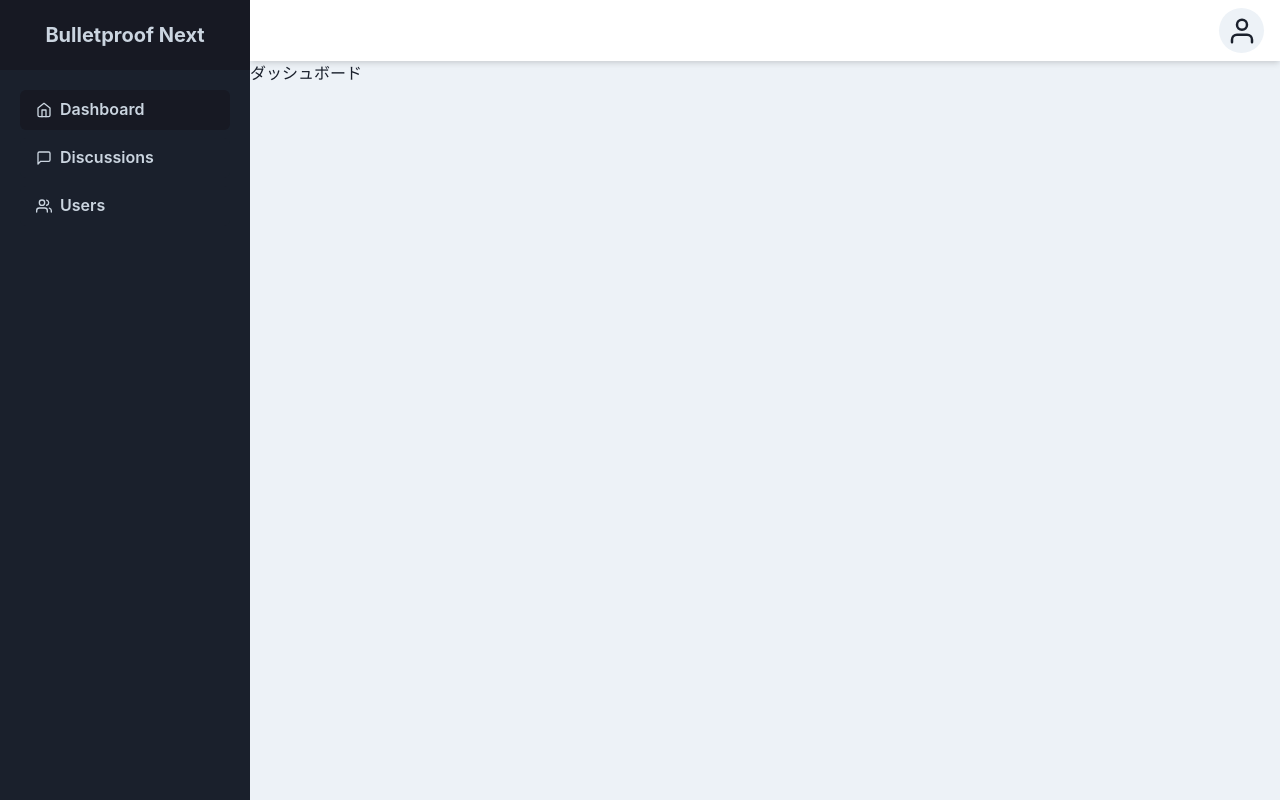
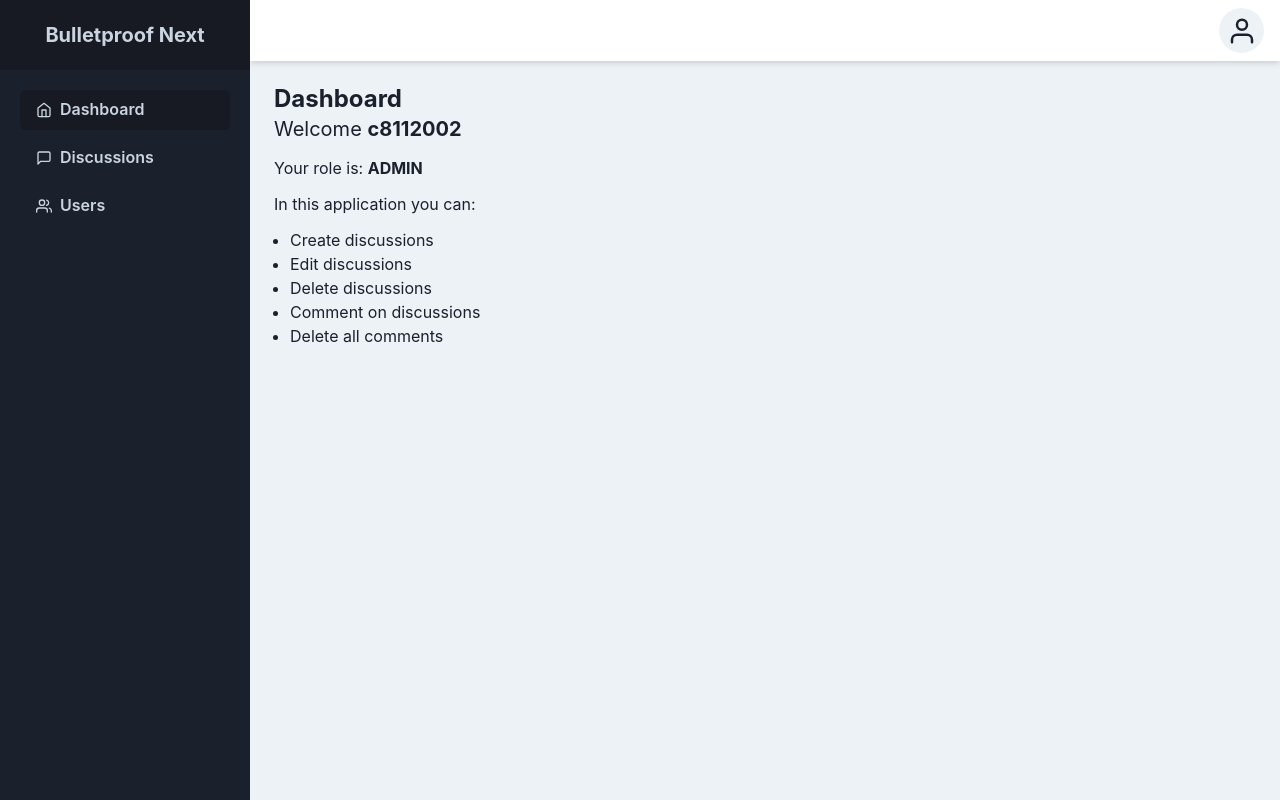
Before and after one commit to axis-sato/bulletproof-next, a Next.js app: page /app in a window 1280 px wide. Built offline with nearby package versions, Linux system fonts and the light colour scheme.

Commit message:
ダッシュボード画面を実装

```diff
--- a/src/components/Layout/MainLayout.tsx
+++ b/src/components/Layout/MainLayout.tsx
@@ -19,6 +19,7 @@ import {
   MenuButton,
   MenuItem,
   MenuList,
+  Heading,
 } from "@chakra-ui/react";
 import clsx from "clsx";
 import Head from "next/head";
@@ -220,7 +221,10 @@ const MainLayout = ({ children, title }: MainLayoutProps) => {
         />
       </Box>
 
-      <Box ml={variants?.navigation === "sidebar" ? SIDEBAR_W : 0}>
+      <Box ml={variants?.navigation === "sidebar" ? SIDEBAR_W : 0} p="6">
+        <Box>
+          <Heading fontSize={"2xl"}>{title}</Heading>
+        </Box>
         {children}
       </Box>
     </Box>
--- a/src/features/misc/components/Dashboard.tsx
+++ b/src/features/misc/components/Dashboard.tsx
@@ -1,7 +1,44 @@
+import { Box, Text, UnorderedList, ListItem } from "@chakra-ui/react";
+
 import MainLayout from "@/components/Layout/MainLayout";
+import { useAuth, USER_ROLE_ADMIN, USER_ROLE_USER } from "@/hooks/useAuth";
 
 const Dashboard = () => {
-  return <MainLayout title="ダッシュボード">ダッシュボード</MainLayout>;
+  const { user } = useAuth();
+  const privileges = {
+    [USER_ROLE_USER]: ["Create comments in discussions", "Delete own comments"],
+    [USER_ROLE_ADMIN]: [
+      "Create discussions",
+      "Edit discussions",
+      "Delete discussions",
+      "Comment on discussions",
+      "Delete all comments",
+    ],
+  };
+  return (
+    <MainLayout title="Dashboard">
+      <Text fontSize="xl" mb="3">
+        Welcome{" "}
+        <Text as="span" fontWeight="bold">
+          {user.name}
+        </Text>
+      </Text>
+      <Text mb="3">
+        Your role is:{" "}
+        <Text as="span" fontWeight="bold">
+          {user.role}
+        </Text>
+      </Text>
+      <Box>
+        <Text mb="3">In this application you can:</Text>
+        <UnorderedList>
+          {privileges[user.role].map((privilege, i) => (
+            <ListItem key={i}>{privilege}</ListItem>
+          ))}
+        </UnorderedList>
+      </Box>
+    </MainLayout>
+  );
 };
 
 export default Dashboard;
--- /dev/null
+++ b/src/hooks/useAuth.ts
@@ -0,0 +1,10 @@
+export const USER_ROLE_ADMIN = "ADMIN" as const;
+export const USER_ROLE_USER = "USER" as const;
+type UserRole = typeof USER_ROLE_ADMIN | typeof USER_ROLE_USER;
+type User = { name: string; role: UserRole };
+
+export const useAuth = () => {
+  const user: User = { name: "c8112002", role: USER_ROLE_ADMIN };
+
+  return { user };
+};
```
